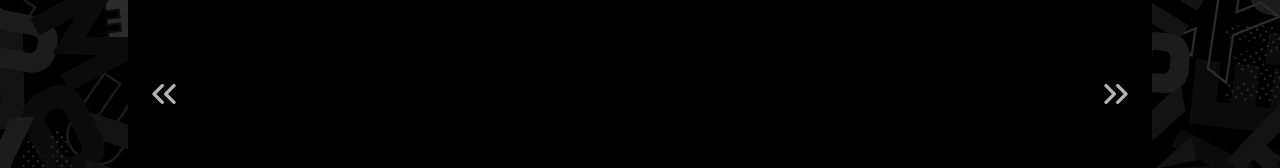
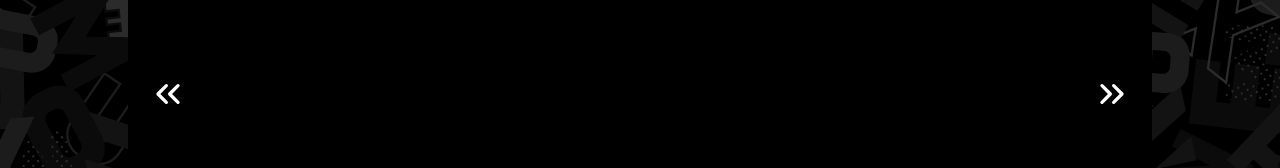
Before and after one commit to laterre39/hatsunemiku-me-service-2025, a Next.js app: page / in a window 1280 px wide. Shown: the part 362-530 px from the top of the page. Built offline with nearby package versions, Linux system fonts and the light colour scheme.

Commit message:
design: 유튜브 슬라이더 버튼 디자인 시안성 개선

```diff
--- a/src/components/YouTubeSlider.tsx
+++ b/src/components/YouTubeSlider.tsx
@@ -72,10 +72,10 @@ export function YouTubeSlider({ videoIds }: YouTubeSliderProps) {
         ))}
       </Swiper>
       {/* Custom Navigation Arrows */}
-      <div className="swiper-button-prev-custom absolute top-1/2 left-4 z-10 -translate-y-1/2 cursor-pointer text-miku-turquoise text-4xl opacity-70 hover:opacity-100 transition-opacity">
+      <div className="swiper-button-prev-custom absolute top-1/2 left-4 z-10 -translate-y-1/2 cursor-pointer text-white bg-black/20 rounded-full p-1 hover:bg-black/40 transition-all">
         <ChevronsLeft size={40} />
       </div>
-      <div className="swiper-button-next-custom absolute top-1/2 right-4 z-10 -translate-y-1/2 cursor-pointer text-miku-turquoise text-4xl opacity-70 hover:opacity-100 transition-opacity">
+      <div className="swiper-button-next-custom absolute top-1/2 right-4 z-10 -translate-y-1/2 cursor-pointer text-white bg-black/20 rounded-full p-1 hover:bg-black/40 transition-all">
         <ChevronsRight size={40} />
       </div>
     </div>
```
